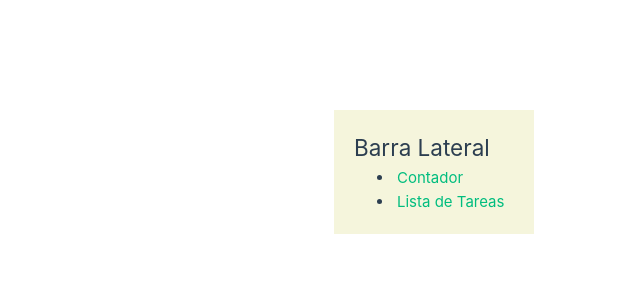
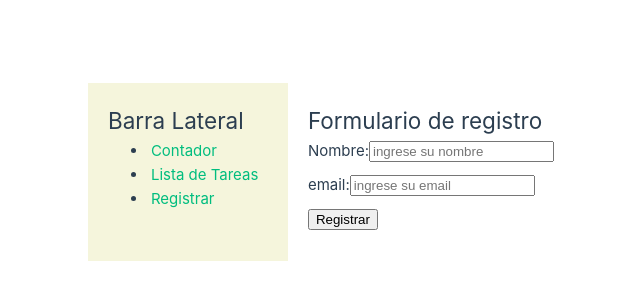
Before and after one commit to zulecoronel/proyectovue, a Vue app: page /registrar in a window 1280 px wide. Shown: the part 228-528 px from the top of the page, without its empty margins (66-706 px from the left). Built offline with nearby package versions, Linux system fonts and the light colour scheme; the HTML template or start-up script is replaced by a standard one.

Commit message:
Validaciones a un formulario

```diff
--- a/package.json
+++ b/package.json
@@ -10,7 +10,9 @@
     "lint": "eslint . --ext .vue,.js,.jsx,.cjs,.mjs --fix --ignore-path .gitignore"
   },
   "dependencies": {
+    "@vee-validate/yup": "^4.13.2",
     "pinia": "^2.1.7",
+    "vee-validate": "^4.13.2",
     "vue": "^3.4.29",
     "vue-router": "^4.3.3"
   },
--- a/src/components/Sidebar.vue
+++ b/src/components/Sidebar.vue
@@ -4,6 +4,7 @@
     <ul>
         <li><router-link to="/contador">Contador</router-link></li>
         <li><router-link to="/ListaDeTareas">Lista de Tareas</router-link></li>
+        <li><router-link to="/registrar">Registrar</router-link></li>
     </ul>
 
 </div>
--- /dev/null
+++ b/src/modules/registro/schemas/validationSchema.js
@@ -0,0 +1,6 @@
+import * as yup from 'yup';
+
+export const schema = yup.object({
+    nombre: yup.string().required(),
+    email: yup.string().email().required()
+});
--- /dev/null
+++ b/src/modules/registro/views/RegistrarView.vue
@@ -0,0 +1,36 @@
+<template>
+    <div>
+        <h2> Formulario de registro</h2>
+        <Form :validation-schema="schema" @submit="onSubmit">
+            <div class="form">
+                <label for = "nombre">Nombre:</label>
+                <Field type="text" name="nombre" id="nombre" placeholder="ingrese su nombre"/>
+                <ErrorMessage name="nombre"></ErrorMessage>
+            </div>
+            <div class="form">
+                <label for = "email">email:</label>
+                <Field type="email" name="email" id="email" placeholder="ingrese su email"/>
+                <ErrorMessage name="email"></ErrorMessage>
+            </div>
+
+            <div class="form">
+                <button type="submit">Registrar</button>
+            </div>
+        </Form>
+    </div>
+</template>
+
+<script setup>
+ import {Form, Field, ErrorMessage} from 'vee-validate';
+ import {schema} from '../schemas/validationSchema';
+
+ const onSubmit = () => {
+    console.log('Se ha enviado el formulario');
+ }
+</script>
+
+<style>
+    .form{
+        margin-bottom: 10px;
+    }
+</style>
--- a/src/router/index.js
+++ b/src/router/index.js
@@ -13,12 +13,17 @@
     {
       path: '/contador',
       name: 'contador',
-      component: () => import('../components/Contador.vue')
+      component: () => import('../modules/contador/components/Contador.vue')
     } ,
     {
       path: '/ListaDeTareas',
       name: 'ListaDeTareas',
-      component: () => import('../components/ListaDeTareas.vue')
+      component: () => import('../modules/listaDeTareas/components/ListaDeTareas.vue')
+    },
+    {
+      path: '/registrar',
+      name: 'registrar',
+      component: () => import('../modules/registro/views/RegistrarView.vue')
     }
   ]
 })
```
Also changed, not shown: src/modules/contador/components/Contador.vue (renamed from src/components/Contador.vue), src/modules/listaDeTareas/components/ListaDeTareas.vue (renamed from src/components/ListaDeTareas.vue), 1 other file (tests, documents, lock files or other folders).
